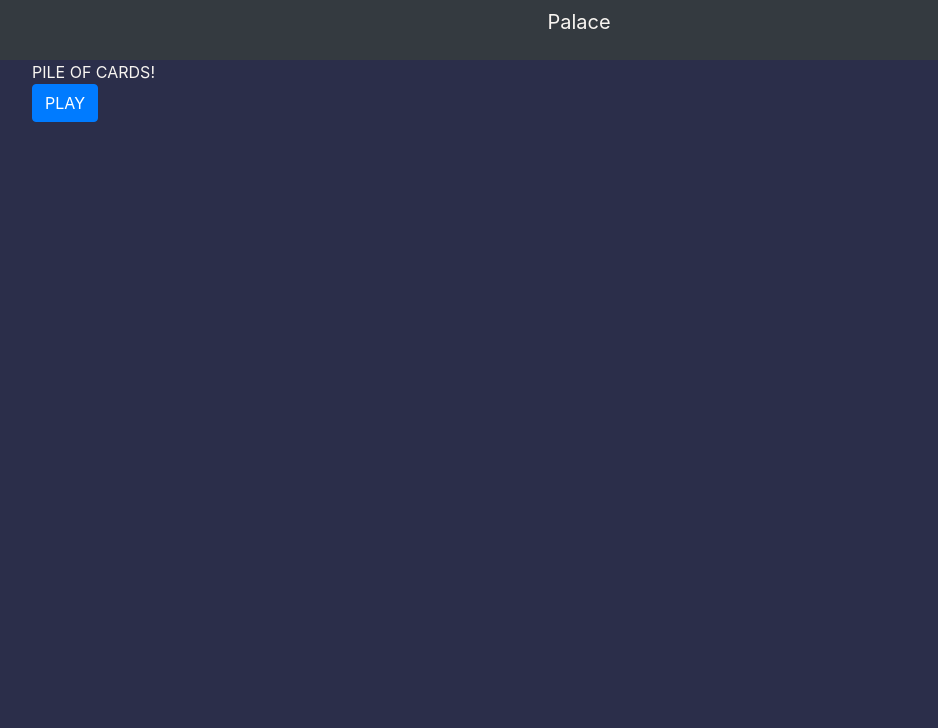
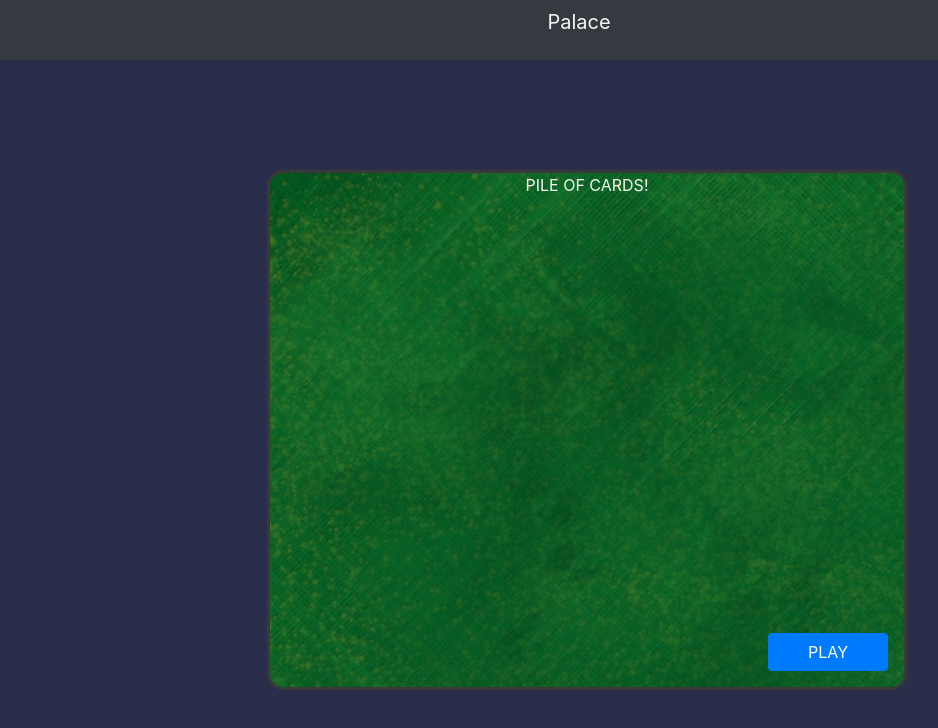
Before and after one commit to Lucaspassosds/palace-friends-frontend, a React (Create React App) app: page /game/1 in a window 1280 px wide. Shown: the top 728 px of the page, without its empty margins (53-991 px from the left). Built offline with nearby package versions, Linux system fonts and the light colour scheme.

Commit message:
initial cards css

```diff
--- a/src/css/App.css
+++ b/src/css/App.css
@@ -16,3 +16,38 @@
 .input-box * {
   margin: 0.5rem;
 }
+
+.game-container{
+  display: flex;
+  justify-content: center;
+  align-items: center;
+  flex: 1;
+}
+
+#game-table{
+  display: flex;
+  flex-direction: column;
+  width: 50vw;
+  height: 65vh;
+  border: 0.2rem solid;
+  border-color: #393939;
+  border-radius: 1rem;
+  background-image: url('../assets/img/table-bg.jpg');
+  position: relative;
+}
+
+#pile{
+  align-self: center;
+}
+
+.player-card{
+  height: 7.5vh;
+  transition: 1s;
+}
+
+.play-btn{
+  width: 15vh;
+  position: absolute;
+  bottom: 1rem;
+  right: 1rem;
+}
```
